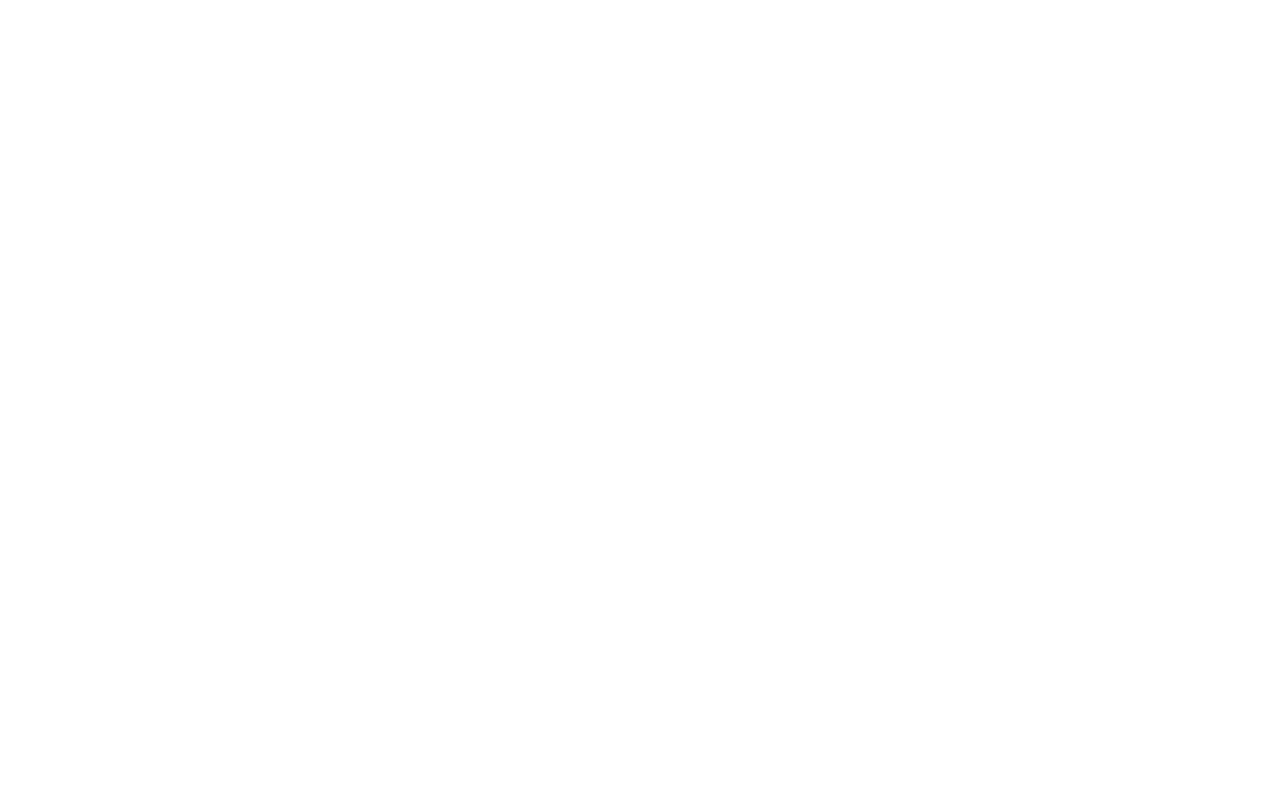
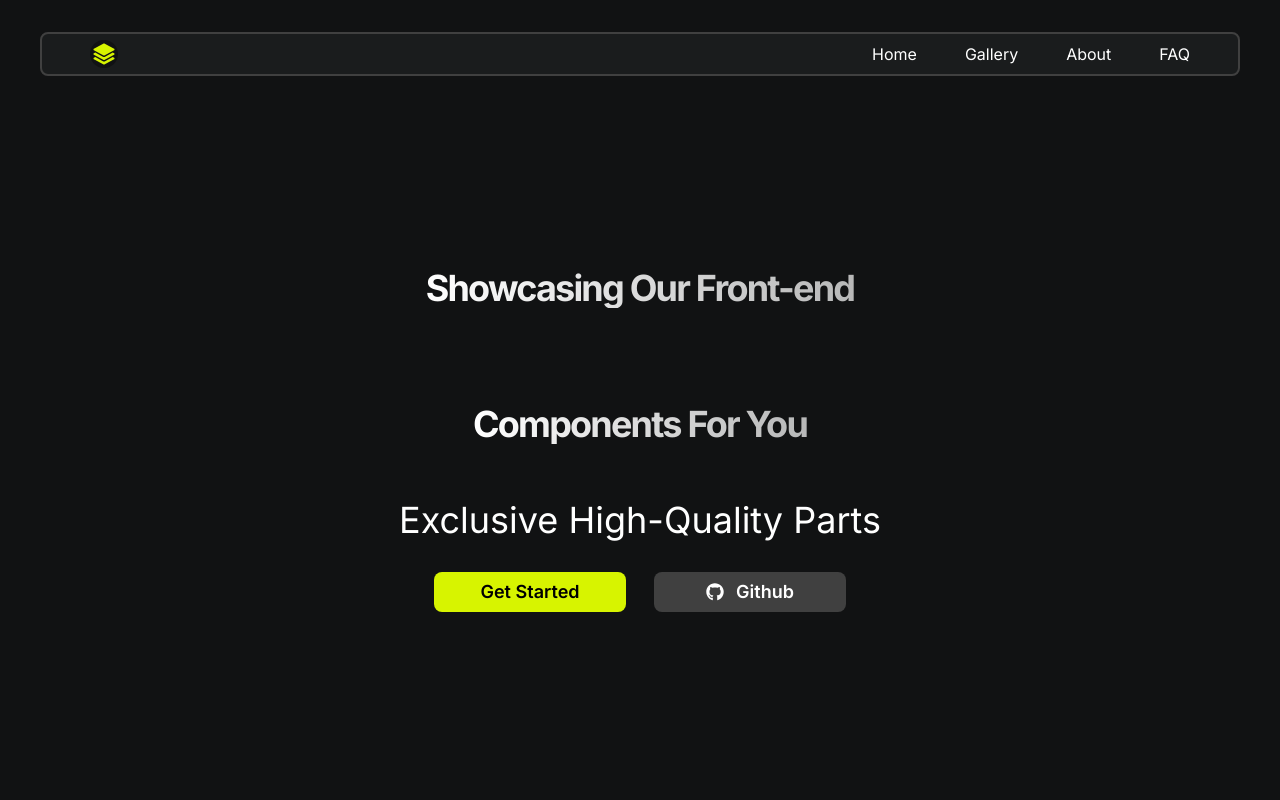
Before and after one commit to Ayusht777/FrontendStack, a React (Vite) app: page / in a window 1280 px wide. Shown: the top 800 px of the page. Built offline with nearby package versions, Linux system fonts and the light colour scheme.

Commit message:
fix(heading): fix heading component styles

```diff
--- a/src/App.jsx
+++ b/src/App.jsx
@@ -1,14 +1,9 @@
 import AppRoutes from "@/Routes/AppRoutes";
-import PreviewPage  from '@/Pages/PreviewPage'
-
 
 function App() {
   return (
     <>
-      {/* <AppRoutes></AppRoutes> */}
-      {/* <PreviewPage></PreviewPage> */}
-
-
+      <AppRoutes></AppRoutes>
     </>
   );
 }
--- a/src/Components/Shared/Heading.jsx
+++ b/src/Components/Shared/Heading.jsx
@@ -1,17 +1,10 @@
-const Heading = ({ title, type = "main", className = "" }) => {
-  const head = {
-    main: "md:text-5xl text-4xl font-extrabold",
-    sub: "md:text-4xl text-3xl  font-bold ",
-  };
+const Heading = ({ title }) => {
   return (
-    <h1
-      className={`text-center bg-gradient-to-b from-white  to-white/70 text-transparent bg-clip-text tracking-tighter leading-[5.5rem] ${
-        type && head[type]
-      } ${className}`}
-      aria-label={title}
-    >
-      {title}
-    </h1>
+    <section className=" my-4  flex  w-full justify-center">
+      <span className=" my-4 max-w-5xl  bg-gradient-to-r from-white to-white/70 bg-clip-text text-center text-[1.625rem] font-bold tracking-tighter text-transparent md:my-6 md:text-4xl">
+        {title}
+      </span>
+    </section>
   );
 };
 
```
